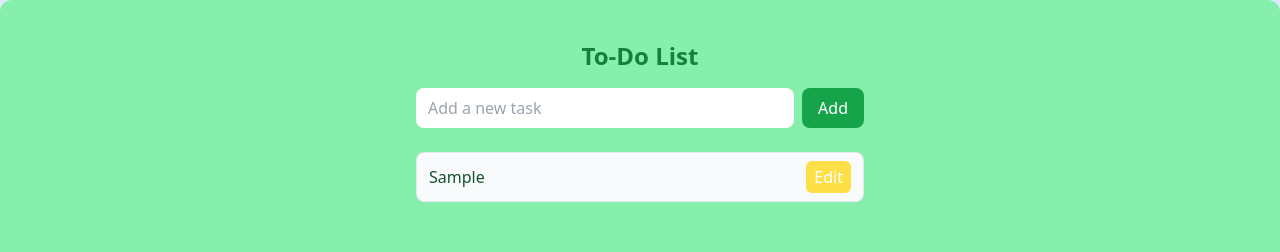
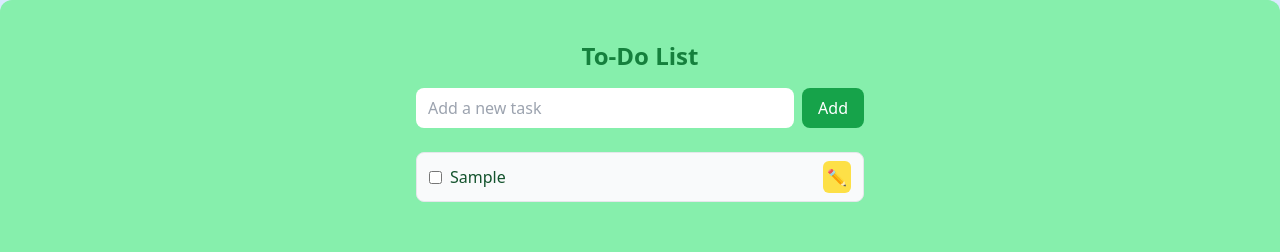
Before and after one commit to Aysha022/ToDoList, a React (Vite) app in the folder to-do-list/: page / in a window 1280 px wide. Both pictures are taken after typing "Sample" into the empty fields and a click on the button "Add". Shown: the top 252 px of the page. Built offline with nearby package versions, Linux system fonts and the light colour scheme.

Commit message:
added mark as done option

```diff
--- a/to-do-list/src/App.jsx
+++ b/to-do-list/src/App.jsx
@@ -7,7 +7,7 @@ function App() {
 
   const addTodo = () => {
     if(task.trim() === "") return;
-    setTodos([...todos, { text : task }]);
+    setTodos([...todos, { text : task , completed : false}]);
     setTask("");
   };
 
@@ -37,8 +37,20 @@ function App() {
         <ul className="mt-6 w-full max-w-md space-y-2">
           {todos.map((todo, index) => (
             <li key={index}
-              className="flex justify-between items-center px-3 py-2 bg-gray-50 border rounded-lg"
-            >
+              className="flex justify-between items-center px-3 py-2 bg-gray-50 border rounded-lg">
+              <div className="flex items-center flex-grow">
+                <input
+                  type = "checkbox"
+                  checked = {todo.completed}
+                  onChange = {() => {
+                        const newTodos = [...todos];
+                        newTodos[index].completed = !newTodos[index].completed;
+                        setTodos(newTodos);
+                  }}
+                  className="mr-2"
+                />
+
+
                 {editingIndex === index ? (
                   <input
                     type = "text"
@@ -56,13 +68,19 @@ function App() {
                     className="flex-grow px-2 py-1 border rounded-md"
                   />
                     ) : (
-                  <span className="text-green-900">{todo.text}</span>
+                    <span className={`text-green-900 ${
+                      todo.completed ? "line-through text-gray-500" : ""}`}
+                    >
+                      {todo.text}
+                    </span>
                     )}
-                 <button onClick={() => setEditingIndex(index)} className="ml-2 px-2 py-1 bg-yellow-300 text-white rounded-md hover:bg-yellow-400 transition">
-                  Edit
+                  </div>
+                  <button onClick={() => setEditingIndex(index)} className="ml-1 px-1 py-1 bg-yellow-300 rounded-md hover:bg-yellow-400 transition">
+                    ✏️
                  </button>
             </li>
           ))}
+
        </ul>
       </div>
       </div>
```
Lines whose indentation alone changed are shown as unchanged.
